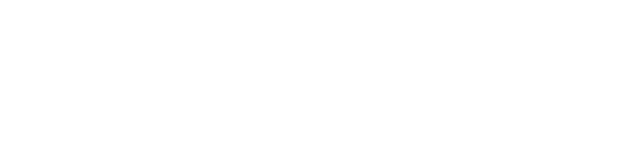
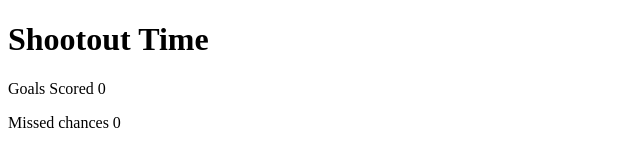
Before and after one commit to JoshuaCarroll1/Shootout-Time, a plain HTML site: page index.html in a window 1280 px wide. Shown: the whole page, without its empty margins (0-640 px from the left). Drawn offline with Linux system fonts and the light colour scheme; files whose address does not match are found by name.

Commit message:
Add header and score area html

```diff
--- a/index.html
+++ b/index.html
@@ -6,10 +6,24 @@
     <meta name="description" content="Game of penalty shoot out against the clock">
     <meta name="keywords" content="penalty shootout soccer football game timer">
 
+    <link rel="shortcut icon" type="image/jpg" href="assets/images/goalpost.jpeg">
     <link rel="stylesheet" href="assets/css/style.css">
     <title>Shootout-Time</title>
 </head>
 <body>
+    <header>
+        <h1 class="center">
+            Shootout Time
+        </h1>
+    </header>
+    <div class="score-area">
+        <p class="goal">Goals Scored <span id="goal">0</span></p>
+        <p class="missed">Missed chances <span id="missed">0</span></p>
+    </div>
+    <div class="timer">
+
+    </div>
+    <script src="https://kit.fontawesome.com/ca67bd5760.js" crossorigin="anonymous"></script>
     <script src="assets/js/script.js"></script>
 </body>
 </html>
```
